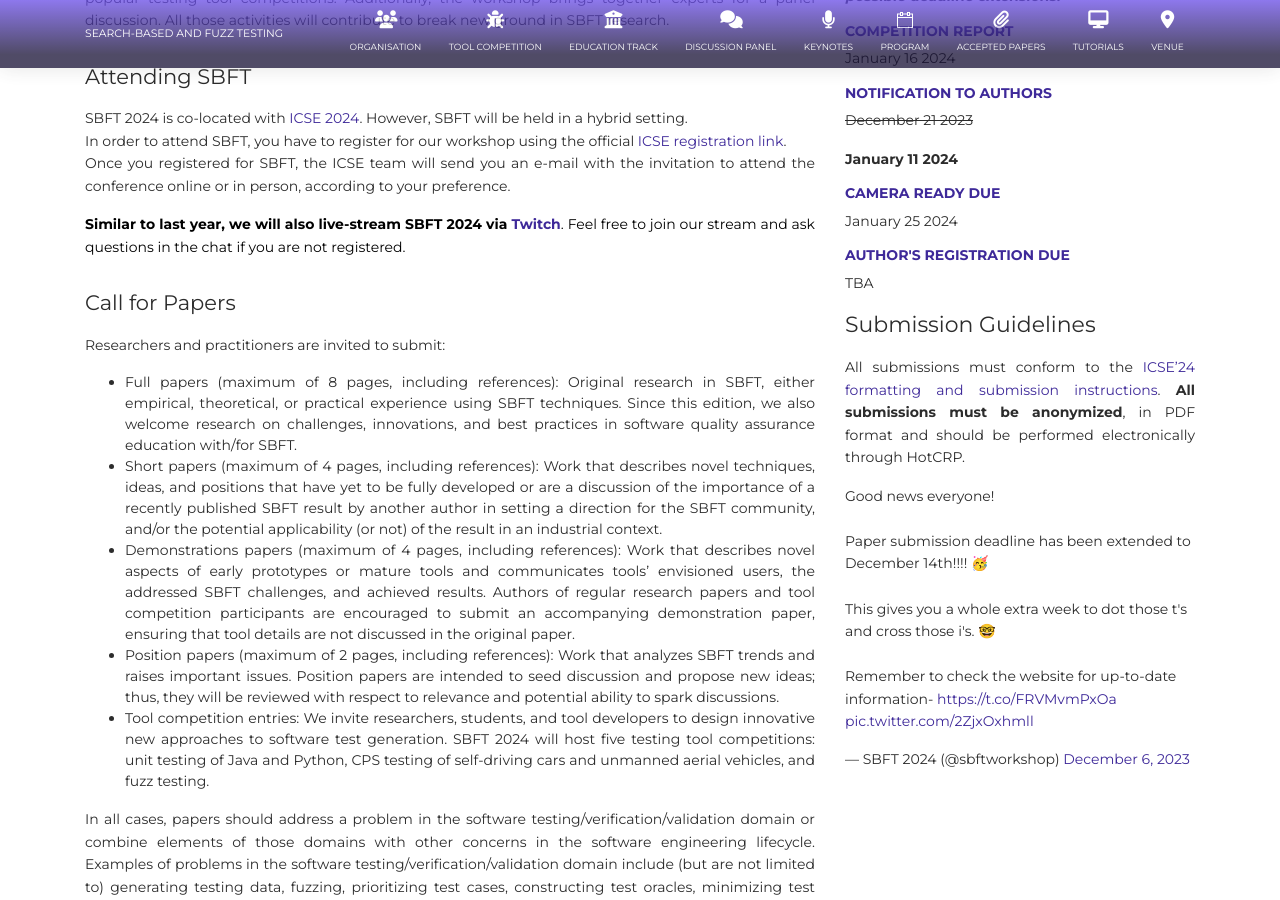
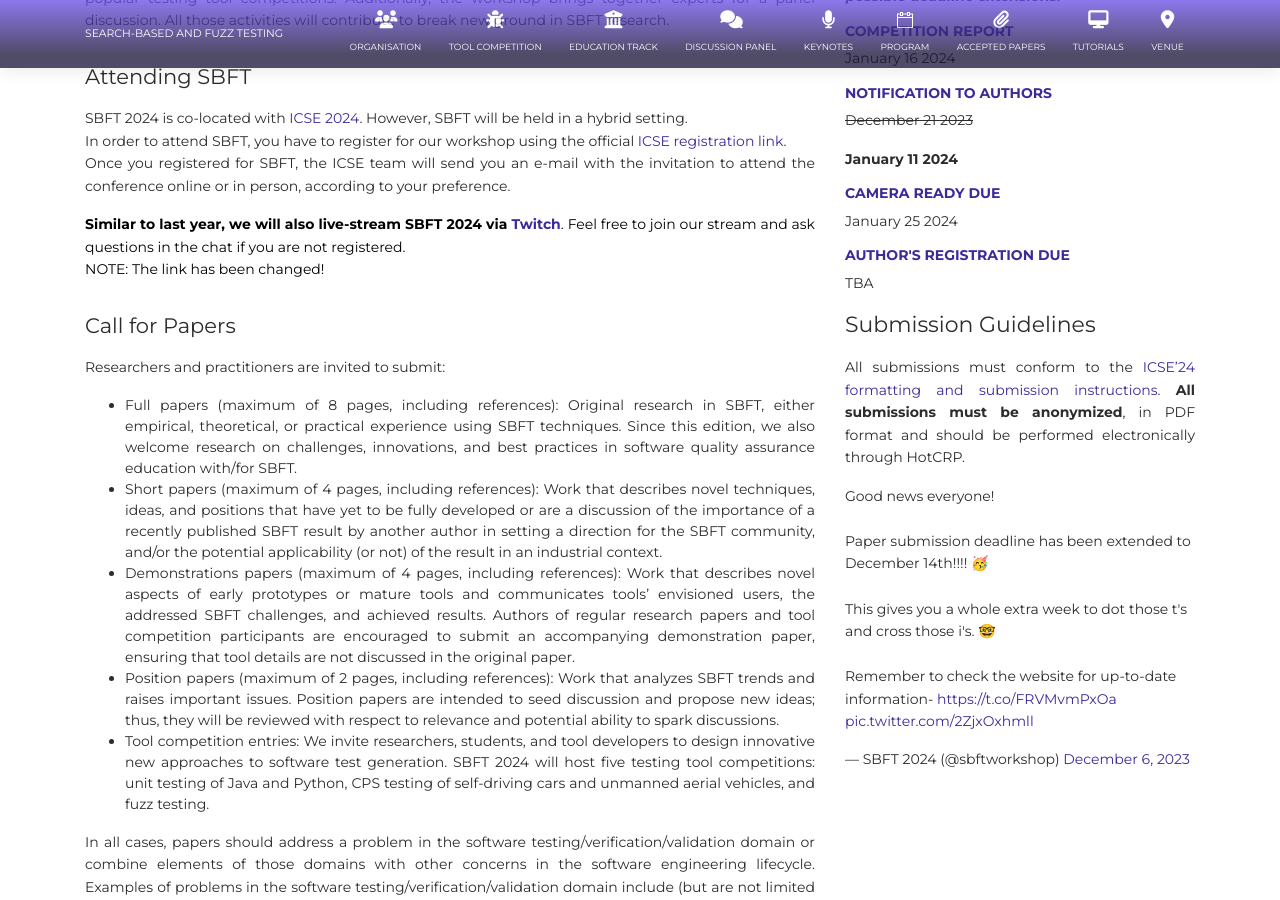
Before and after one commit to sbft24/sbft24.github.io, a Jekyll site: the page built from index.html, in a window 1280 px wide and 900 px high, scrolled down 778 px. Built offline with Jekyll 4.4.1, drawn with Linux system fonts in a browser that asks for light colours; nearby versions of some CDN libraries; comment, search, counter and statistics services are not loaded.

Commit message:
Update index.html
New twitch link

```diff
--- a/index.html
+++ b/index.html
@@ -43,9 +43,8 @@
     the conference online or in person, according to your preference.
   </p>
   <p class="paper-title">
-    <b>Similar to last year, we will also live-stream SBFT 2024 via <a href="https://www.twitch.tv/koxp"
-        target="_blank">Twitch</a></b>. Feel free to join our stream
-    and ask questions in the chat if you are not registered.
+    <b>Similar to last year, we will also live-stream SBFT 2024 via <a href="https://www.twitch.tv/sbft2024icse" target="_blank">Twitch</a></b>. Feel free to join our stream
+    and ask questions in the chat if you are not registered. <br>NOTE: The link has been changed!</br>
   </p>
 
   <h4 class="subsection">Call for Papers</h4>
```
